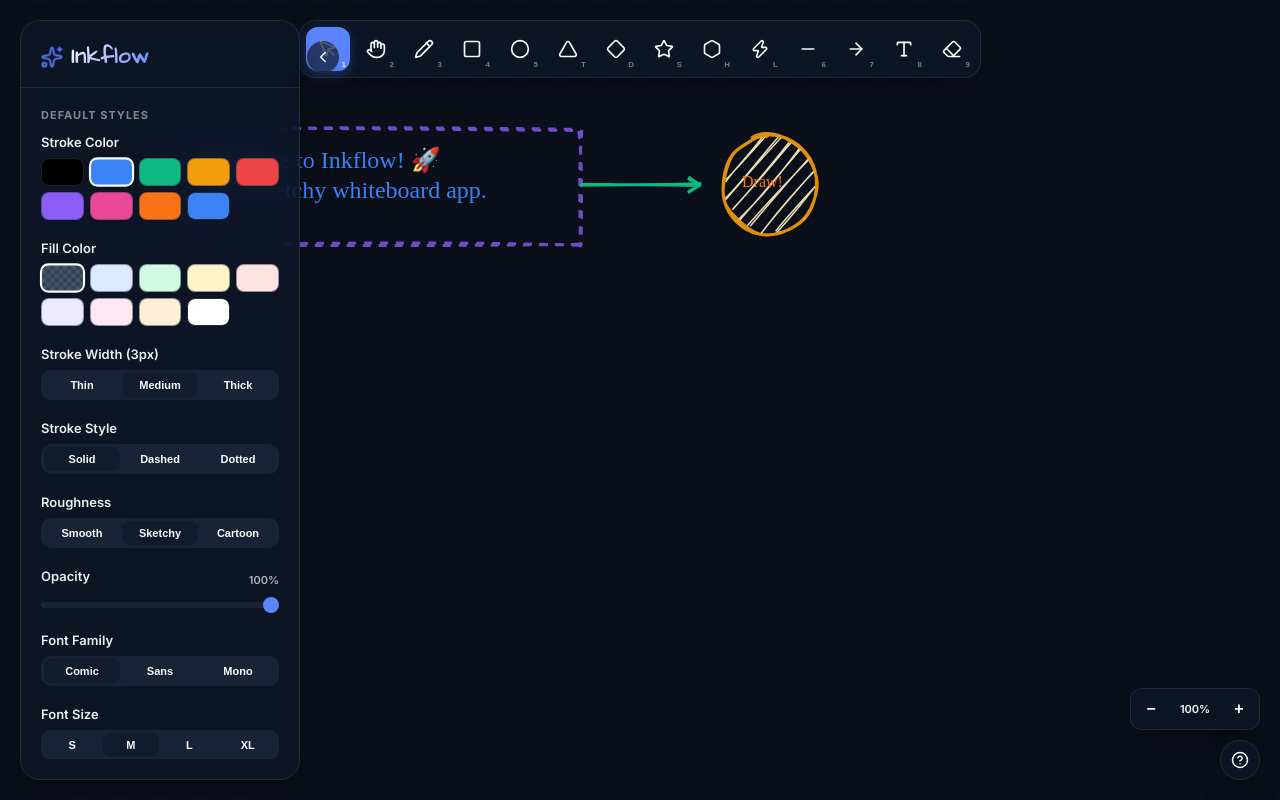
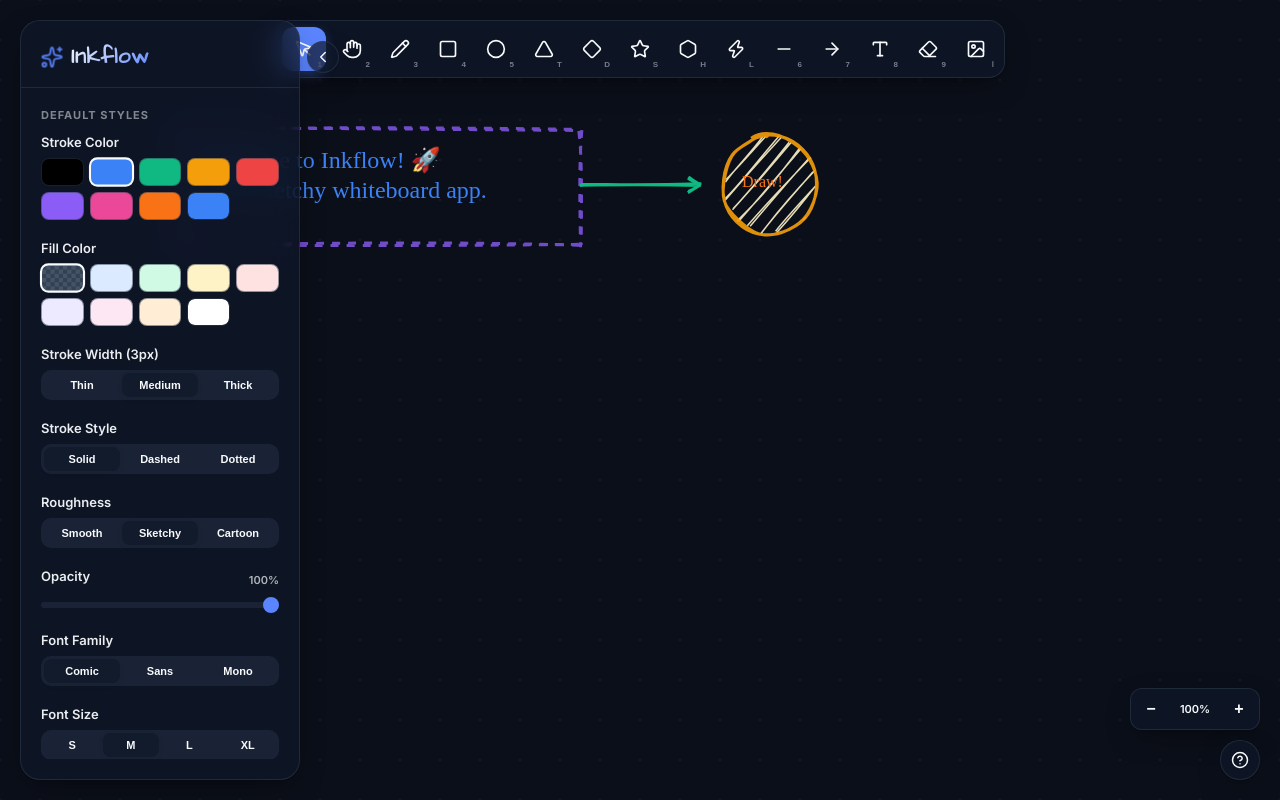
Before and after one commit to Raunaks1/Inkflow, a React (Vite) app: page / in a window 1280 px wide. Built offline with nearby package versions, Linux system fonts and the light colour scheme.

Commit message:
Add image resize editing support and fix Toolbar type casting

```diff
--- a/src/App.tsx
+++ b/src/App.tsx
@@ -141,6 +141,11 @@ const resizeElement = (
     }
   }
 
+  // Image is a box-like element; reuse generic box resizing logic.
+  if (type === 'image') {
+    // No special handling needed; continue to generic box resize.
+  }
+
   let newX1 = x1;
   let newY1 = y1;
   let newX2 = x2;
@@ -1394,6 +1399,16 @@ export default function App() {
     e.target.value = ''; // reset input
   };
 
+  const handleToolbarImageUpload = (e: React.ChangeEvent<HTMLInputElement>) => {
+    const file = e.target.files?.[0];
+    if (file) {
+      const centerClientX = window.innerWidth / 2;
+      const centerClientY = window.innerHeight / 2;
+      handleImageFile(file, centerClientX, centerClientY);
+      e.target.value = ''; // Reset input to allow uploading the same file again
+    }
+  };
+
   return (
     <div
       className={`app-container ${theme}`}
@@ -1453,7 +1468,7 @@ export default function App() {
       )}
 
       {/* Floating Toolbar (Top Center) */}
-      <Toolbar activeTool={tool} setTool={setTool} />
+      <Toolbar activeTool={tool} setTool={setTool} onImageUpload={handleToolbarImageUpload} />
 
       {/* Floating Styling and Control Sidebar (Left side) */}
       <Sidebar
--- a/src/components/Toolbar.tsx
+++ b/src/components/Toolbar.tsx
@@ -14,15 +14,17 @@ import {
   Type,
   Eraser,
   Zap,
+  Image as ImageIcon,
 } from 'lucide-react';
 import type { ElementType } from '../types';
 
 interface ToolbarProps {
   activeTool: ElementType;
   setTool: (tool: ElementType) => void;
+  onImageUpload: (e: React.ChangeEvent<HTMLInputElement>) => void;
 }
 
-export const Toolbar: React.FC<ToolbarProps> = ({ activeTool, setTool }) => {
+export const Toolbar: React.FC<ToolbarProps> = ({ activeTool, setTool, onImageUpload }) => {
   const tools = [
     { type: 'select' as ElementType, icon: MousePointer, label: 'Select', shortcut: '1' },
     { type: 'pan' as ElementType, icon: Hand, label: 'Pan', shortcut: '2' },
@@ -38,6 +40,7 @@ export const Toolbar: React.FC<ToolbarProps> = ({ activeTool, setTool }) => {
     { type: 'arrow' as ElementType, icon: ArrowRight, label: 'Arrow', shortcut: '7' },
     { type: 'text' as ElementType, icon: Type, label: 'Text', shortcut: '8' },
     { type: 'eraser' as ElementType, icon: Eraser, label: 'Eraser', shortcut: '9' },
+    { type: 'image' as ElementType, icon: ImageIcon, label: 'Image', shortcut: 'I' },
   ];
 
   return (
@@ -45,6 +48,29 @@ export const Toolbar: React.FC<ToolbarProps> = ({ activeTool, setTool }) => {
       {tools.map((t) => {
         const IconComponent = t.icon;
         const isActive = activeTool === t.type;
+
+        if (t.type === 'image') {
+          return (
+            <label
+              key={t.type}
+              className={`toolbar-btn`}
+              title={`${t.label} (${t.shortcut})`}
+              aria-label={t.label}
+              style={{ cursor: 'pointer', margin: 0 }}
+            >
+              <IconComponent size={20} className="icon-svg" />
+              <span className="shortcut-badge">{t.shortcut}</span>
+              <input
+                type="file"
+                accept="image/*"
+                className="hidden"
+                onChange={onImageUpload}
+                style={{ display: 'none' }}
+              />
+            </label>
+          );
+        }
+
         return (
           <button
             key={t.type}
```
